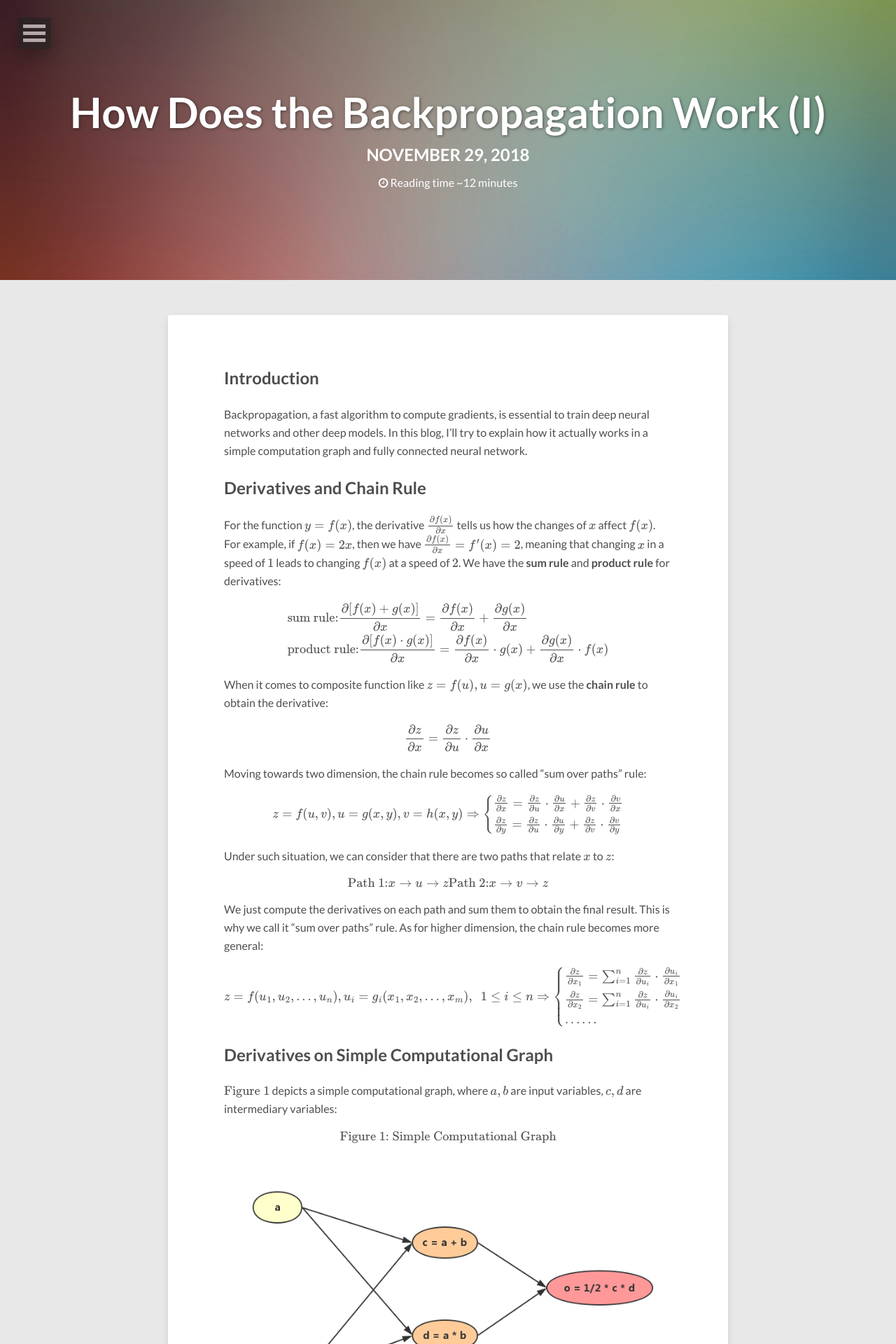
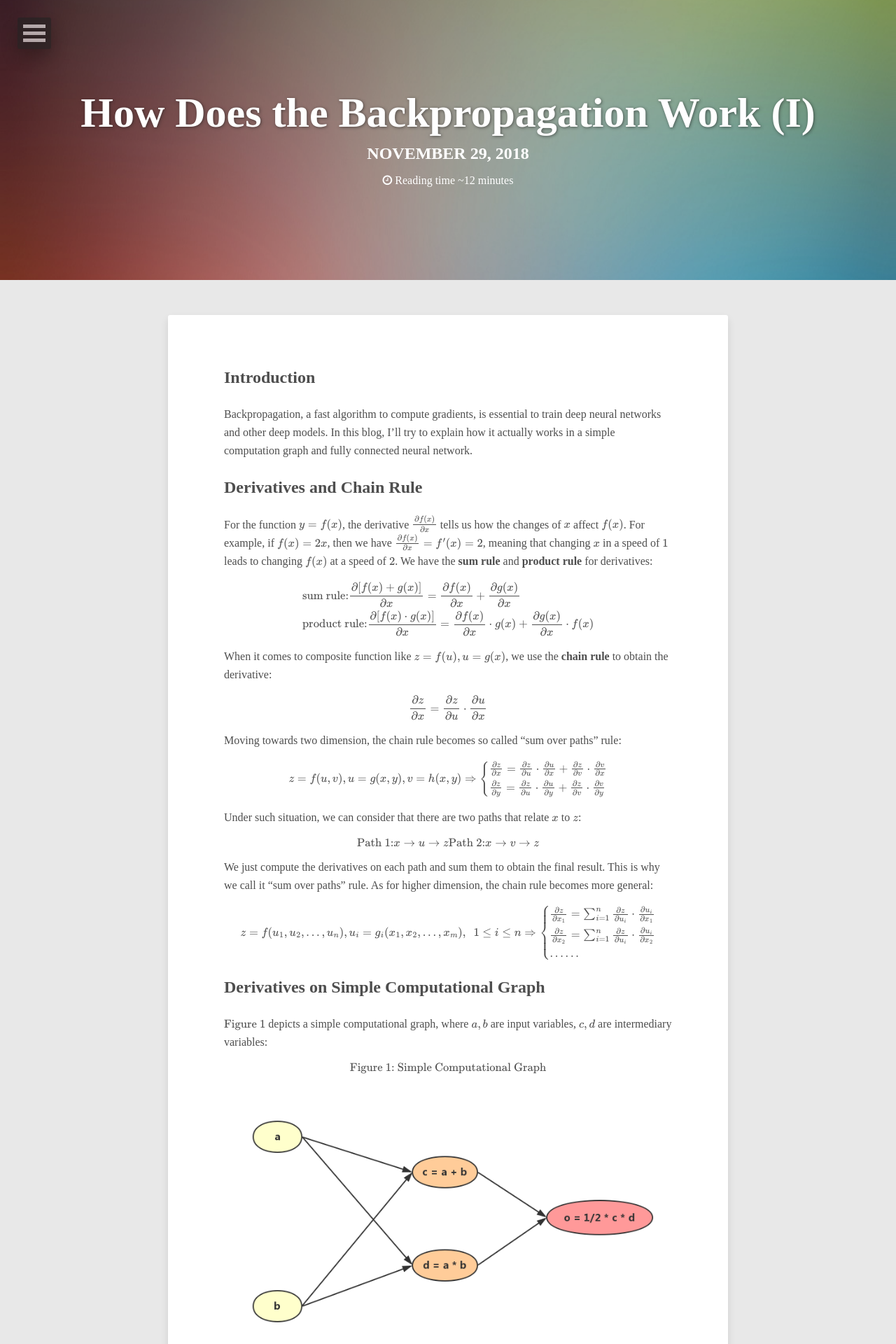
Before and after one commit to smallGum/smallGum.github.io, a Jekyll site: the page built from _posts/2018-11-29-How-Does-the-Backpropagation-Work-(I).md, in a window 1280 px wide. Shown: the top 1920 px of the page at 70% size. Built offline with Jekyll 4.4.1, drawn with Linux system fonts in a browser that asks for light colours; nearby versions of some CDN libraries; formulas are drawn with MathJax 3; comment, search, counter and statistics services are not loaded.

Commit message:
change the font-family

```diff
--- a/_sass/_variables.scss
+++ b/_sass/_variables.scss
@@ -13,7 +13,7 @@
    Typography
    ========================================================================== */
 
-$base-font                       : 'Lato', Calibri, Arial, sans-serif;
+$base-font                       : 'Times New Roman', 'Lato', Calibri, Arial, sans-serif;
 $heading-font                    : $base-font;
 $caption-font                    : $base-font;
 $code-font                       : monospace;
```
